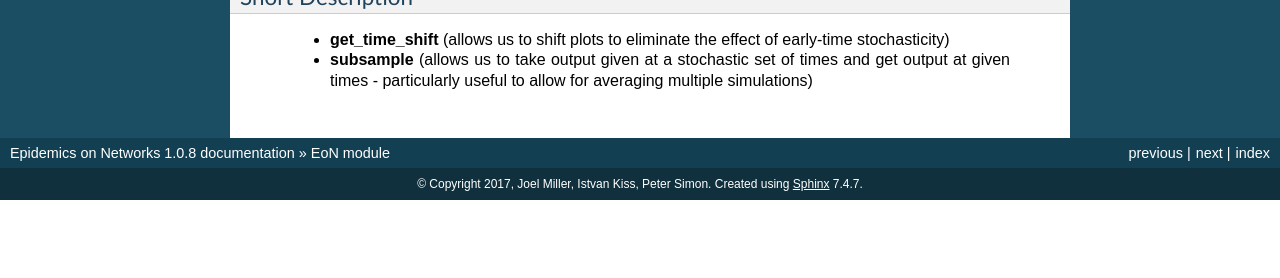
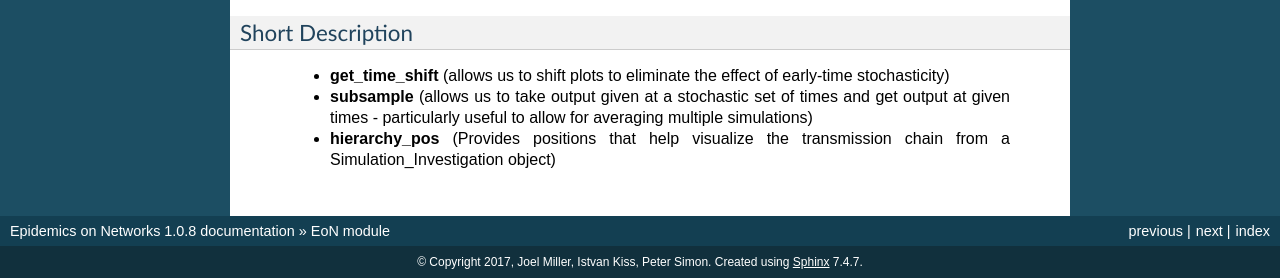
Before and after one commit to springer-math/Mathematics-of-Epidemics-on-Networks, a Sphinx documentation site: the page built from docs/EoN.rst, in a window 1280 px wide and 900 px high, scrolled down 7134 px, cut to the strip 622-900 px from the top of the window. Built offline with Sphinx 7.4.7, drawn with Linux system fonts in a browser that asks for light colours; before the commit the page ends 7956 px from its top, so only the background shows below that; some of the changed text lies outside the part shown.

Commit message:
Fixed documentation to include hierarchy_pos

```diff
--- a/EoN/__init__.py
+++ b/EoN/__init__.py
@@ -45,7 +45,7 @@ We start with a few useful auxiliary functions
 
 '''
 
-__author__ = "Joel C. Miller"
+__author__ = "Joel C. Miller, with tests written by Tony Ting"
 __version__ = "1.0.8"
 def __citation__():
     print("A proper citation should be coming soon\n" + \
@@ -124,8 +124,6 @@ def _get_rate_functions_(G, tau, gamma, transmission_weight = None,
     return trans_rate_fxn, rec_rate_fxn
 
 
-
-
 import EoN.auxiliary
 from EoN.auxiliary import *
 import EoN.simulation
@@ -134,6 +132,7 @@ import EoN.analytic
 from EoN.analytic import *
 import EoN.simulation_investigation
 from EoN.simulation_investigation import *
+
 
 '''
 These are the systems I still want to include:
--- a/docs/EoN.rst
+++ b/docs/EoN.rst
@@ -182,13 +182,13 @@ object if we pass it ``return_full_data = True``.
 
 Some examples appear in section :ref:`visualization`.
 
-Quick List
+Quick list
 ^^^^^^^^^^
 
 .. currentmodule:: EoN.Simulation_Investigation
 
 .. autosummary::
-   :toctree: functions
+   :toctree: functions/
 
    display
    animate
@@ -212,6 +212,9 @@ Quick List
    sim_update_color_dict
    sim_update_tex
    set_pos
+
+
+
 
 Short description
 ^^^^^^^^^^^^^^^^^
@@ -266,6 +269,8 @@ Short description
   - **sim_update_colordict**
   - **sim_update_tex**
   - **set_pos**
+
+- Plotting of transmission tree
 
 
 
@@ -535,7 +540,7 @@ Quick List
 
    get_time_shift
    subsample
-
+   hierarchy_pos
 
 
 Short Description
@@ -545,6 +550,8 @@ Short Description
     - **subsample** (allows us to take output given at a stochastic
       set of times and get output at given times - particularly useful
       to allow for averaging multiple simulations)
+    - **hierarchy_pos** (Provides positions that help visualize the transmission
+      chain from a Simulation_Investigation object)
 
 
 .. _Mathematics of epidemics on networks\: from exact to approximate models: http://www.springer.com/us/book/9783319508047
--- /dev/null
+++ b/docs/functions/EoN.hierarchy_pos.rst
@@ -0,0 +1,6 @@
+EoN.hierarchy_pos
+=================
+
+.. currentmodule:: EoN
+
+.. autofunction:: hierarchy_pos
```
Also changed, not shown: docs/paper/paper.md (+1 -1 lines), 2 other files.
